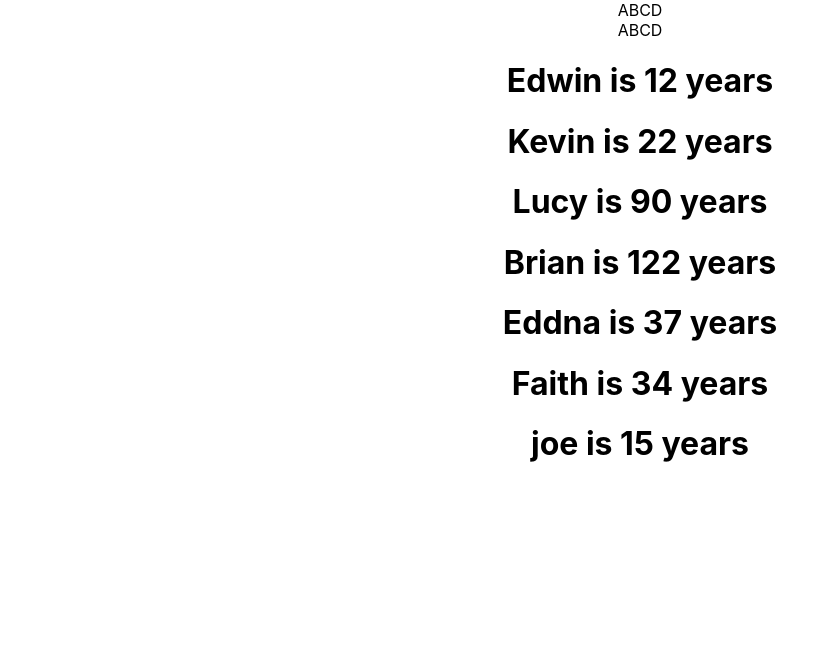
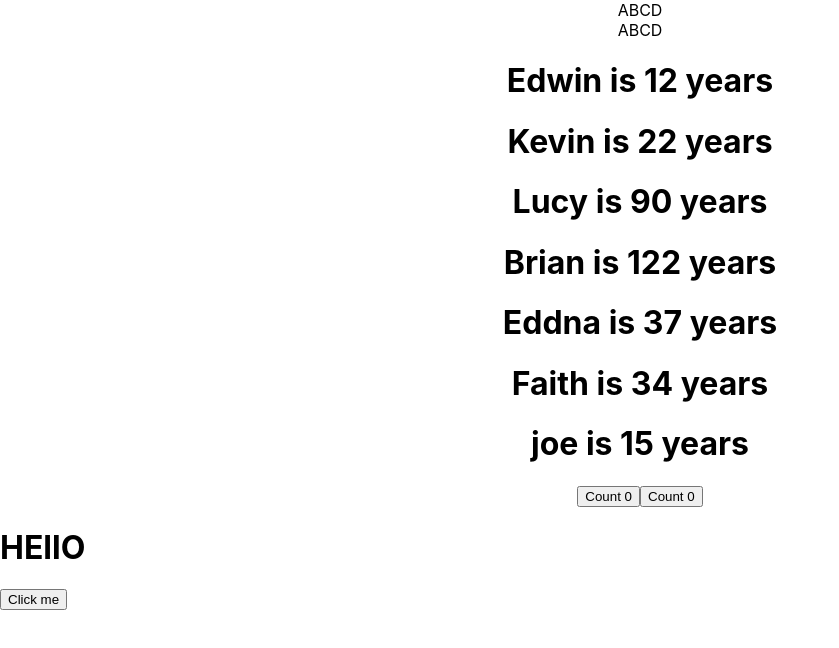
Before and after one commit to lyonsouma/React-Projects, a React (Create React App) app: page / in a window 1280 px wide. Shown: the top 648 px of the page, without its empty margins (0-839 px from the left). Built offline with nearby package versions, Linux system fonts and the light colour scheme.

Commit message:
useEffect hook review

```diff
--- a/public/index.html
+++ b/public/index.html
@@ -41,5 +41,9 @@
     -->
 
 
+    <div>
+      <h1>HEllO</h1>
+      <button>Click me</button>
+    </div>
   </body>
 </html>
--- a/src/App.js
+++ b/src/App.js
@@ -1,5 +1,6 @@
 // import logo from './logo.svg';
 import './App.css';
+import HookCounter1 from './HookCount';
 import Map from './Map';
 import MapTwo from './Map';
 import MapThree from './MapThree';
@@ -45,6 +46,7 @@ function App() {
       <Map/>
       <MapTwo/>
       <MapThree/>
+      <HookCounter1/>
       {/* <UseEffectTwo/> */}
       {/* <HookCounter/>
       <HookCounter2/>
--- a/src/HookCount.js
+++ b/src/HookCount.js
@@ -1,11 +1,18 @@
-import React, {useState} from 'react'
+import React, {useState, useEffect} from 'react'
 
-function HookCounter(){
+function HookCounter1(){
     const [count, newValue] = useState(0);
+    const [name ,title] = useState ('')
+    useEffect(()=>{
+        document.title = `you have clicked ${name} times`
+    })
 return(
     <div>
         <button onClick={()=>newValue(count + 1)}>Count {count}</button>
+        <button onClick={()=>title(<div>
+           { document.title = `you have clicked ${name} times`}
+        </div>)}>Count {count}</button>
     </div>
 )
 }
-export default HookCounter
+export default HookCounter1
```
